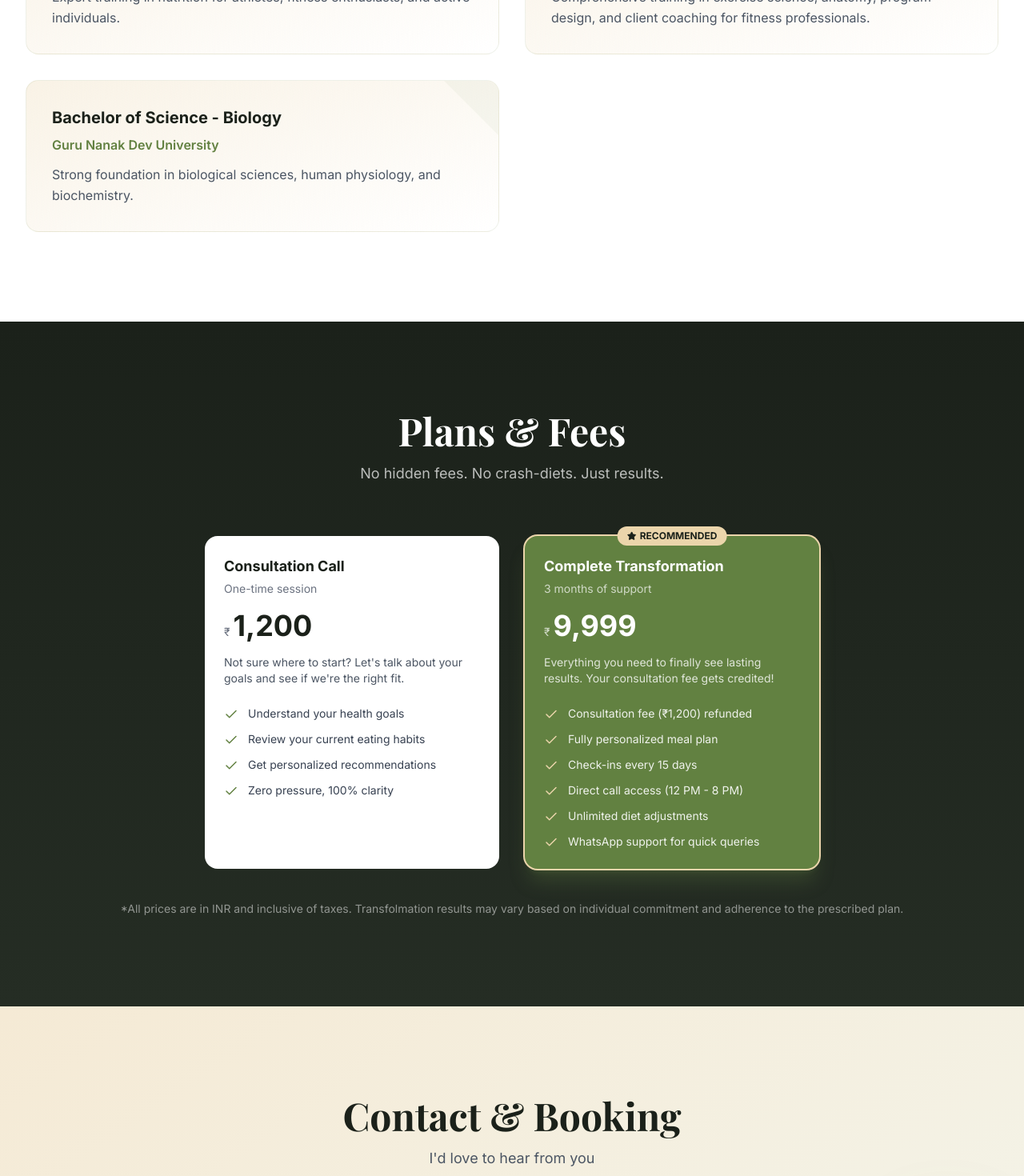
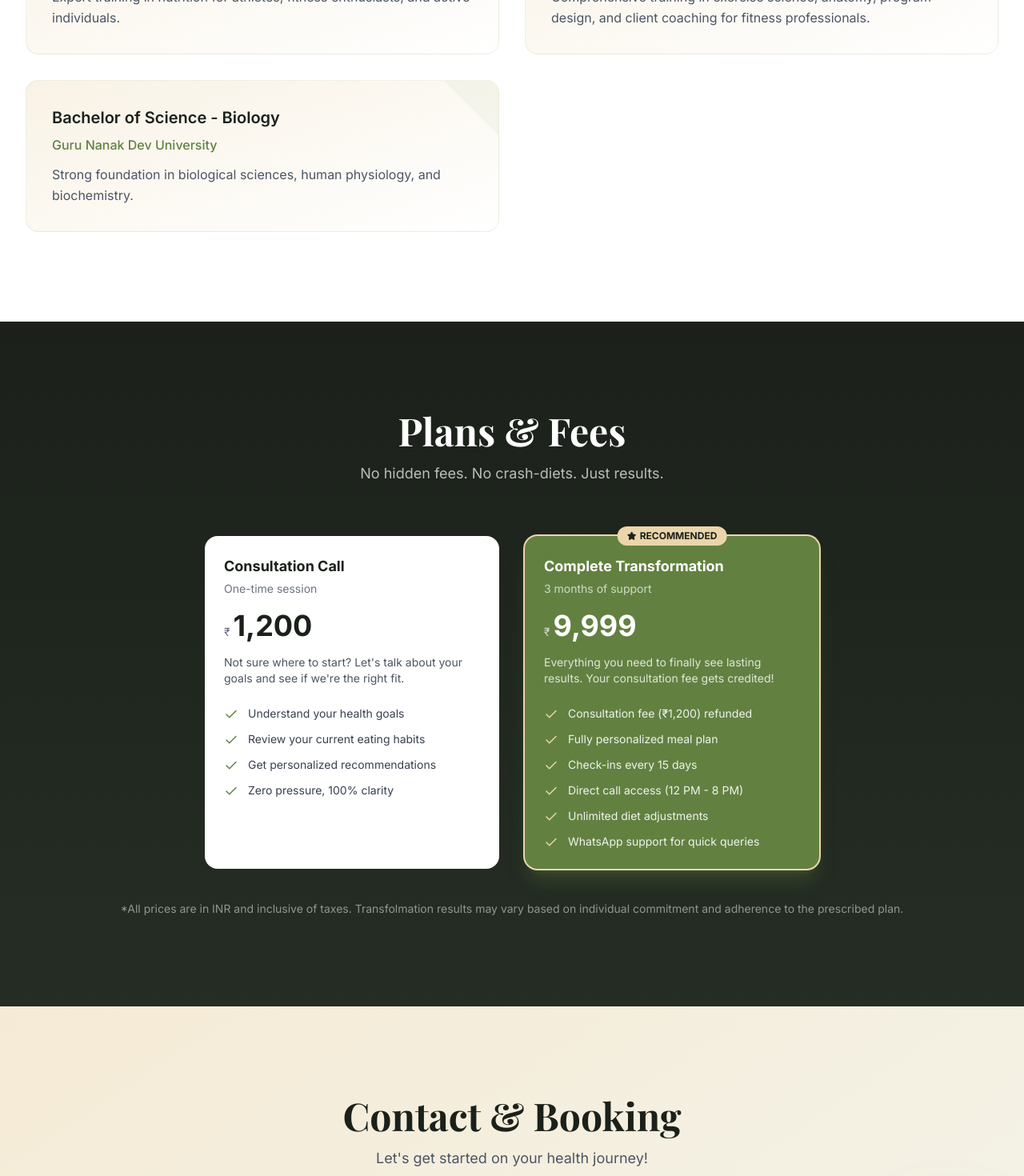
Before and after one commit to ojusharma/ritu-sharma-portfolio, a React (Vite) app: page / in a window 1280 px wide. Shown: the part 1440-2910 px from the top of the page at 80% size. Built offline with nearby package versions, Linux system fonts and the light colour scheme; no server answers; the database is empty.

Commit message:
update certification titles and institution text styles for better readability

```diff
--- a/src/components/sections/Certifications.tsx
+++ b/src/components/sections/Certifications.tsx
@@ -39,10 +39,10 @@ export default function Certifications() {
                   onClick={() => toggleExpand(cert.id)}
                 >
                   <div className="flex-1 min-w-0">
-                    <h3 className="text-xl font-bold text-primary-dark">
+                    <h3 className="text-lg font-semibold text-primary-dark">
                       {cert.title}
                     </h3>
-                    <p className="mt-2 text-base font-semibold text-primary">
+                    <p className="mt-2 text-sm font-medium text-primary">
                       {cert.institution}
                     </p>
                   </div>
@@ -76,10 +76,10 @@ export default function Certifications() {
 
                 {/* Desktop: Always visible content */}
                 <div className="hidden md:block">
-                  <h3 className="text-xl font-bold text-primary-dark">
+                  <h3 className="text-xl font-semibold text-primary-dark">
                     {cert.title}
                   </h3>
-                  <p className="mt-2 text-base font-semibold text-primary">
+                  <p className="mt-2 text-base font-medium text-primary">
                     {cert.institution}
                   </p>
                   <p className="mt-3 text-gray-600 leading-relaxed">
--- a/src/constants/contact.ts
+++ b/src/constants/contact.ts
@@ -7,7 +7,7 @@
 
 export const CONTACT_CONTENT = {
   sectionTitle: "Contact & Booking",
-  sectionSubtitle: "I'd love to hear from you",
+  sectionSubtitle: "Let's get started on your health journey!",
 
   // Message displayed in contact section
   message:
```
